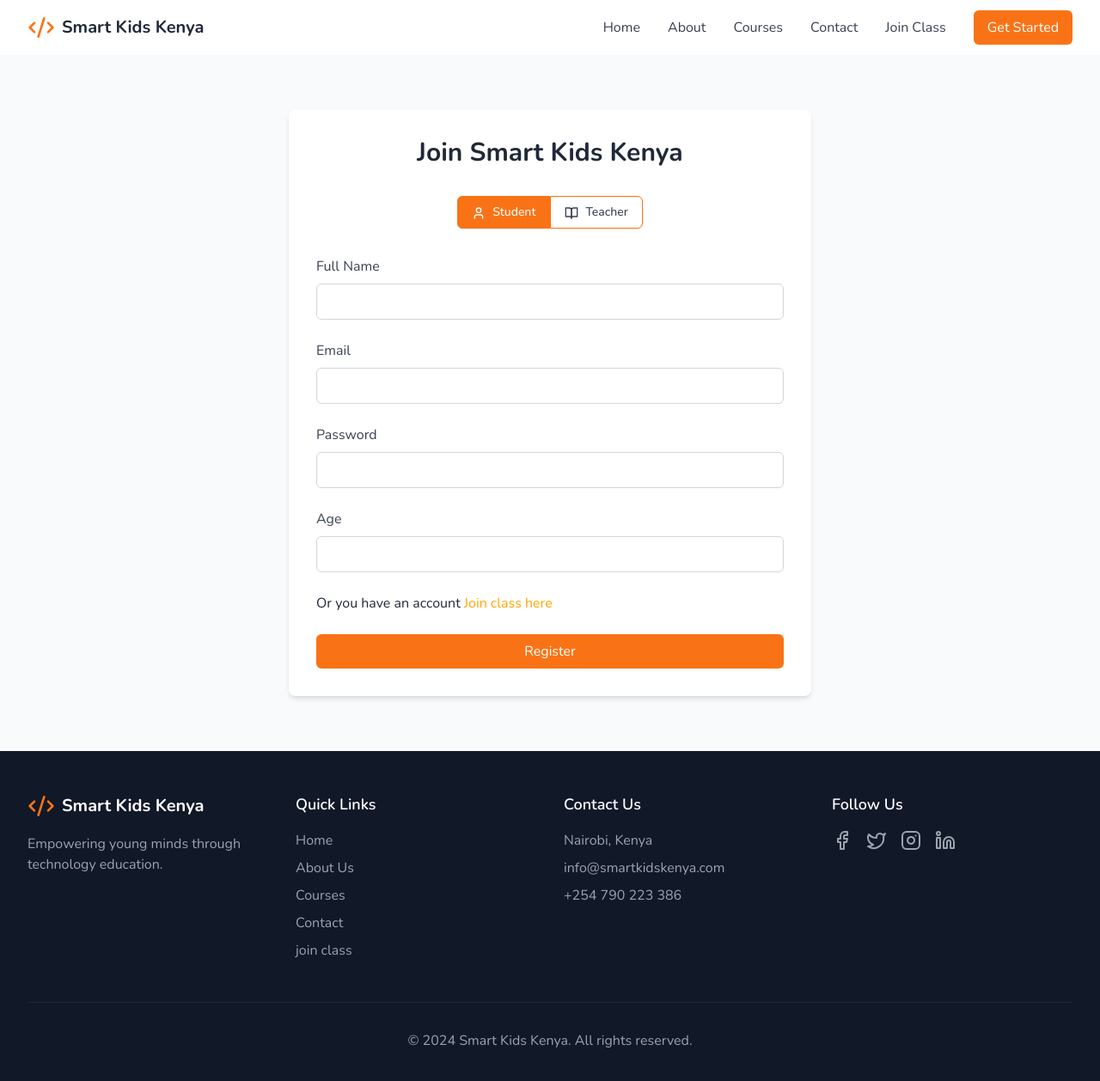
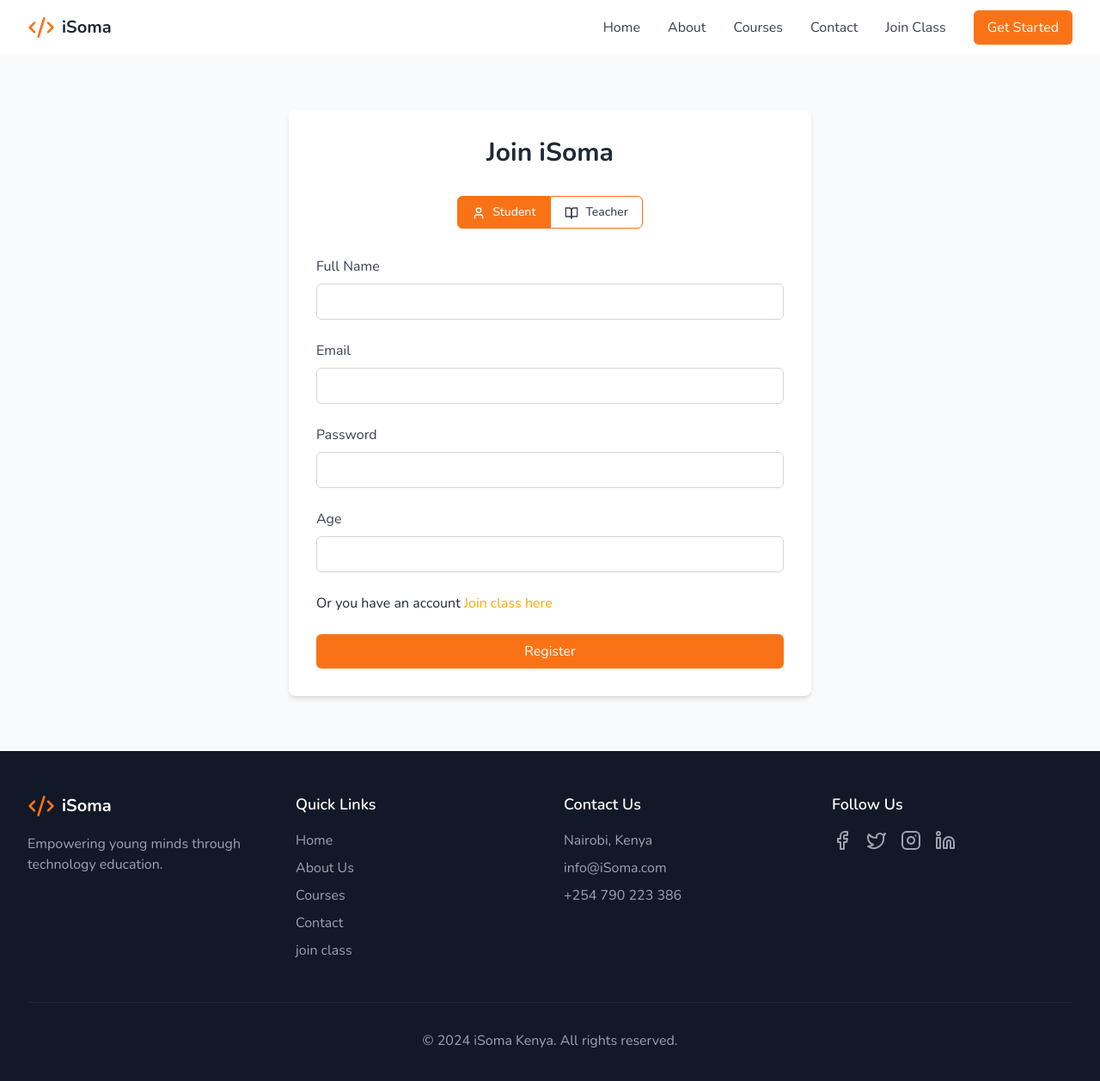
Before and after one commit to amsaul/smart-kids-kenya, a React (Vite) app: page /register in a window 1280 px wide. Shown: the top 1258 px of the page at 86% size. Built offline with nearby package versions, Linux system fonts and the light colour scheme.

Commit message:
migration to iSoma

```diff
--- a/index.html
+++ b/index.html
@@ -4,9 +4,9 @@
     <meta charset="UTF-8" />
     <link rel="icon" type="image/svg+xml" href="/image/puffin-bird.png" />
     <meta name="viewport" content="width=device-width, initial-scale=1.0" />
-    <title>Smart Kids Kenya - Learn Coding & Technology</title>
+    <title>iSoma - Learn Coding & Technology</title>
     <link href="https://fonts.googleapis.com/css2?family=Nunito:wght@400;500;600;700&display=swap" rel="stylesheet">
-    <meta name="description" content="Smart Kids Kenya - Empowering young minds through technology education. Learn coding, robotics, and digital skills in a fun and engaging way.">
+    <meta name="description" content="iSoma - Empowering young minds through technology education. Learn coding, robotics, and digital skills in a fun and engaging way.">
   </head>
   <body>
     <div id="root"></div>
--- a/src/App.tsx
+++ b/src/App.tsx
@@ -21,7 +21,7 @@ export default function App() {
             <Route path="/courses" element={<CoursesPage />} />
             <Route path="/courses/:id" element={<CourseDetailPage />} />
             <Route path="/contact" element={<ContactPage />} />
-            <Route path="/JoinClass" element={<JoinClassPage />} />
+            <Route path="/JoinClassPage" element={<JoinClassPage />} />
             <Route path="/register" element={<RegistrationPage />} />
           </Routes>
         </main>
--- a/src/components/Footer.tsx
+++ b/src/components/Footer.tsx
@@ -10,7 +10,7 @@ export default function Footer() {
           <div>
             <Link to="/" className="flex items-center">
               <Code2 className="h-8 w-8 text-orange-500" />
-              <span className="ml-2 text-xl font-bold">Smart Kids Kenya</span>
+              <span className="ml-2 text-xl font-bold">iSoma</span>
             </Link>
             <p className="mt-4 text-gray-400">
               Empowering young minds through technology education.
@@ -54,7 +54,7 @@ export default function Footer() {
             <h3 className="text-lg font-semibold mb-4">Contact Us</h3>
             <ul className="space-y-2 text-gray-400">
               <li>Nairobi, Kenya</li>
-              <li>info@smartkidskenya.com</li>
+              <li>info@iSoma.com</li>
               <li>+254 790 223 386</li>
             </ul>
           </div>
@@ -80,7 +80,7 @@ export default function Footer() {
         </div>
 
         <div className="mt-12 pt-8 border-t border-gray-800 text-center text-gray-400">
-          <p>© 2024 Smart Kids Kenya. All rights reserved.</p>
+          <p>© 2024 iSoma Kenya. All rights reserved.</p>
         </div>
       </div>
     </footer>
--- a/src/components/Hero.tsx
+++ b/src/components/Hero.tsx
@@ -11,7 +11,7 @@ export default function Hero() {
             <span className="block text-yellow-200">Through Technology</span>
           </h1>
           <p className="mt-3 max-w-md mx-auto text-base text-white sm:text-lg md:mt-5 md:text-xl md:max-w-3xl">
-            Join Smart Kids Kenya and embark on an exciting journey into the world of coding, robotics, and digital innovation.
+            Join iSoma and embark on an exciting journey into the world of coding, robotics, and digital innovation.
           </p>
           <div className="mt-5 max-w-md mx-auto sm:flex sm:justify-center md:mt-8">
             <div className="rounded-md shadow">
--- a/src/components/Navbar.tsx
+++ b/src/components/Navbar.tsx
@@ -34,7 +34,7 @@ export default function Navbar() {
           <div className="flex items-center">
             <Link to="/" className="flex items-center">
               <Code2 className="h-8 w-8 text-orange-500" />
-              <span className="ml-2 text-xl font-bold text-gray-800">Smart Kids Kenya</span>
+              <span className="ml-2 text-xl font-bold text-gray-800">iSoma</span>
             </Link>
           </div>
 
@@ -44,7 +44,7 @@ export default function Navbar() {
             <Link to="/about" className="text-gray-700 hover:text-orange-500">About</Link>
             <Link to="/courses" className="text-gray-700 hover:text-orange-500">Courses</Link>
             <Link to="/contact" className="text-gray-700 hover:text-orange-500">Contact</Link>
-            <Link to="/JoinClass" className="text-gray-700 hover:text-orange-500">Join Class</Link>
+            <Link to="/JoinClassPage" className="text-gray-700 hover:text-orange-500">Join Class</Link>
             <Link
               to="/register"
               className="bg-orange-500 text-white px-4 py-2 rounded-md hover:bg-orange-600"
--- a/src/components/about/AboutPage.tsx
+++ b/src/components/about/AboutPage.tsx
@@ -2,7 +2,7 @@ import { Users, Target, Lightbulb } from 'lucide-react';
 
 const teamMembers = [
   {
-    name: 'MB Saul',
+    name: 'M B Saul',
     role: 'Founder & Lead Instructor',
     image: 'https://res.cloudinary.com/dzq0v3cjh/image/upload/v1732439087/WhatsApp_Image_2024-11-24_at_10.41.12_apr3me.jpg',
     description: 'With 7+ years of experience in tech education, I am passionate about sparking creativity in kids.',
@@ -15,6 +15,27 @@ const teamMembers = [
   },
 ];
 
+const schoolsTaught = [
+  {
+    id:1,
+    name: 'New Dawn Academy',
+    image: 'url goes here',
+    kids: 100
+  },
+  {
+    id:2,
+    name: 'Medulla Academy',
+    image: 'url goes here',
+    kids: 350,
+  },
+  {
+    id:1,
+    name: 'The Wango School',
+    image: 'url goes here',
+    kids: 300,
+  },
+]
+
 export default function AboutPage() {
   return (
     <div className="bg-white">
@@ -23,7 +44,7 @@ export default function AboutPage() {
         <div className="max-w-7xl mx-auto px-4 sm:px-6 lg:px-8 text-center text-white">
           <h1 className="text-4xl font-bold mb-6">Inspiring the Next Generation of Innovators</h1>
           <p className="text-xl max-w-3xl mx-auto">
-            At Smart Kids Kenya, we are dedicated to making coding accessible and fun for kids.
+            At iSoma, we are dedicated to making coding accessible and fun for kids.
             Our mission is to empower children with the skills they need to become creators of technology, not just consumers.
           </p>
         </div>
--- a/src/components/auth/RegistrationPage.tsx
+++ b/src/components/auth/RegistrationPage.tsx
@@ -15,7 +15,7 @@ export default function RegistrationPage() {
     <div className="bg-gray-50 py-16">
       <div className="max-w-2xl mx-auto px-4 sm:px-6 lg:px-8">
         <div className="bg-white rounded-lg shadow-md p-8">
-          <h1 className="text-3xl font-bold text-center mb-8">Join Smart Kids Kenya</h1>
+          <h1 className="text-3xl font-bold text-center mb-8">Join iSoma</h1>
 
           {/* User Type Toggle */}
           <div className="flex justify-center mb-8">
--- a/src/components/class/JoinClassPage.tsx
+++ b/src/components/class/JoinClassPage.tsx
@@ -56,7 +56,7 @@ export default function JoinClassPage() {
           <form onSubmit={handleSubmit} className="space-y-6">
             <div>
               <label htmlFor="email" className="block text-gray-700 mb-2">
-                Email
+                Name of your school
               </label>
               <input
                 type="email"
--- a/src/components/contact/ContactPage.tsx
+++ b/src/components/contact/ContactPage.tsx
@@ -159,7 +159,7 @@ export default function ContactPage() {
               <div className="space-y-4">
                 <div className="flex items-center">
                   <Mail className="w-6 h-6 text-orange-500 mr-4" />
-                  <span>info@smartkidskenya.com</span>
+                  <span>info@isoma.com</span>
                 </div>
                 <div className="flex items-center">
                   <Phone className="w-6 h-6 text-orange-500 mr-4" />
```
